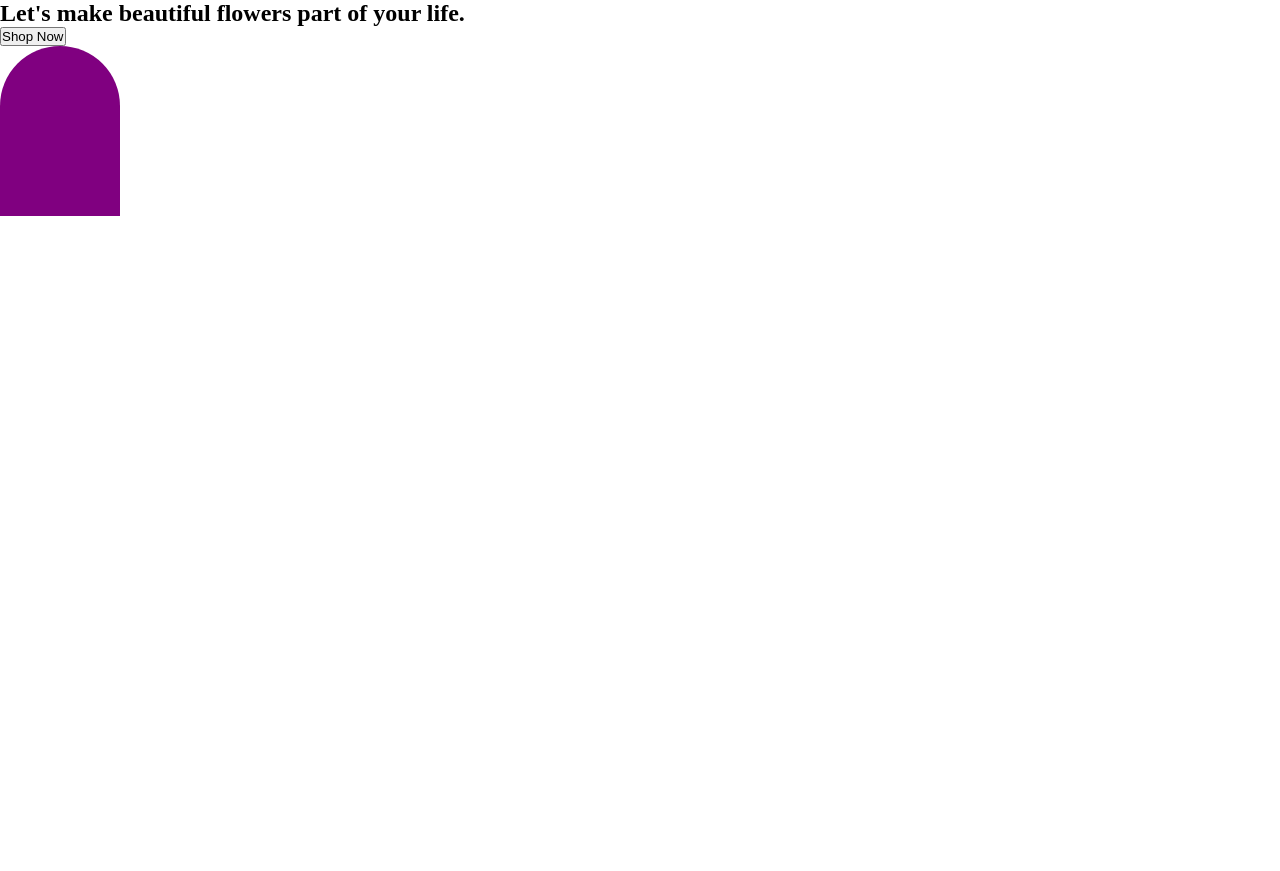
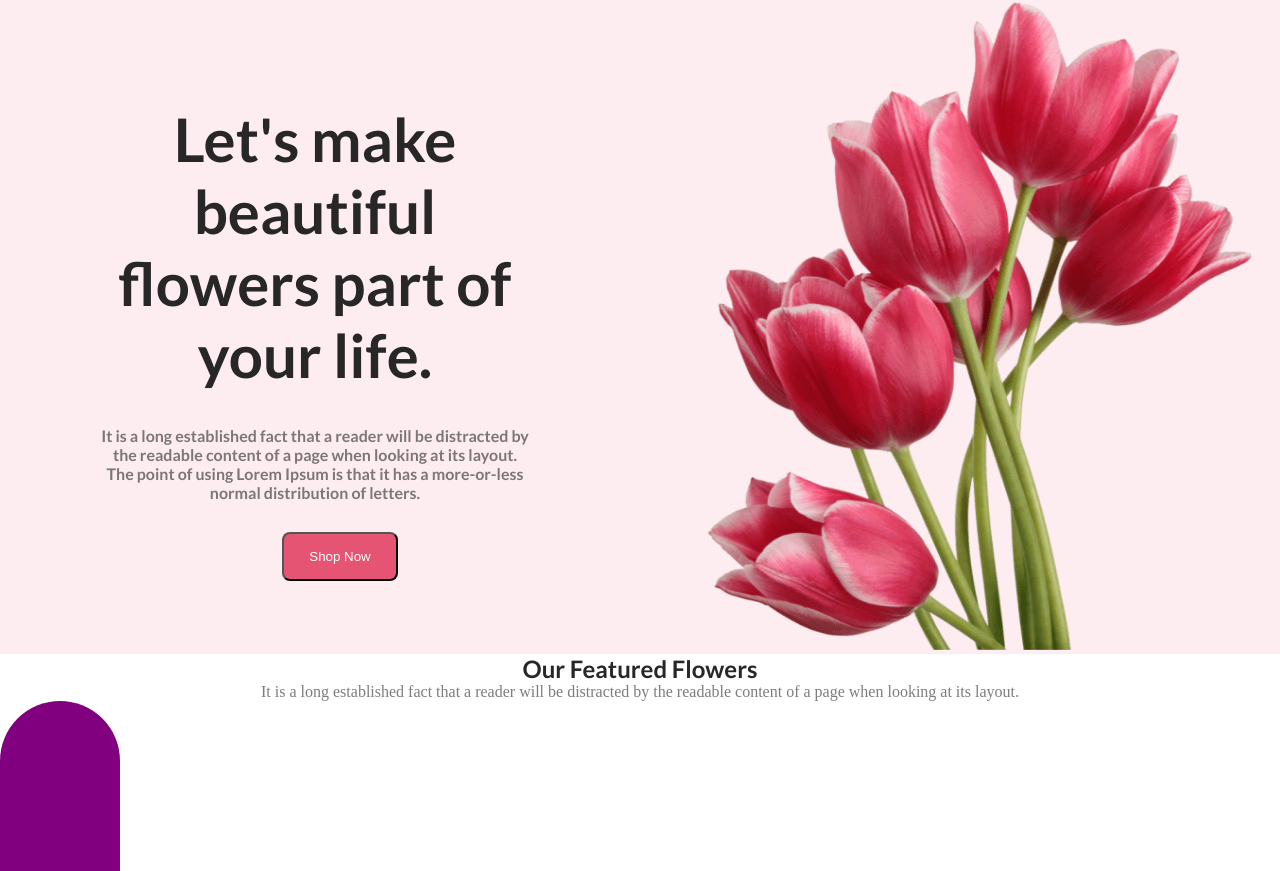
Before and after one commit to Tajvir007/flower-shop, a plain HTML site: page index.html in a window 1280 px wide. Before the commit the page ends 800 px from the top, so only its background shows below. Drawn offline with Linux system fonts and the light colour scheme.

Commit message:
Nav section added

```diff
--- a/index.html
+++ b/index.html
@@ -1,22 +1,29 @@
 <!DOCTYPE html>
 <html lang="en">
+
     <head>
         <meta charset="UTF-8">
         <meta name="viewport" content="width=device-width, initial-scale=1.0">
         <title>Flower Shop</title>
         <link rel="stylesheet" href="style.css">
+        <link rel="preconnect" href="https://fonts.googleapis.com">
+        <link rel="preconnect" href="https://fonts.gstatic.com" crossorigin>
+        <link href="https://fonts.googleapis.com/css2?family=Lato:wght@700&display=swap" rel="stylesheet">
     </head>
+
     <body>
         <header>
             <!-- Navigation section  -->
             <nav class="nav-container">
-            <div class="nav-content">
-                 <h1>Let's make beautiful flowers part of your life.</h1>
-                 <p></p>
-                 <button>Shop Now</button>
+                <div class="nav-content primary-color">
+                    <h1 class="nav-title">Let's make beautiful flowers part of your life.</h1>
+                    <p class="nav-description">
+                        It is a long established fact that a reader will be distracted by the readable content of a page when looking at its layout. The point of using Lorem Ipsum is that it has a more-or-less normal distribution of letters.
+                    </p>
+                    <button class="btn-primary nav-btn">Shop Now</button>
                 </div>
-            <div class="profile-picture">
-
+                <div>
+                    <img class="profile-picture" src="/Flower Asset/pngwing 10.png" alt="">
                 </div>
             </nav>
         </header>
@@ -24,9 +31,10 @@
             <!-- Featured section  -->
             <div class="feature-container">
 
-            <h2 class="feature-heading"></h2>
-            <p class="feature-description"></p>
+                <h2 class="feature-heading primary-color">Our Featured Flowers</h2>
+                <p class="feature-description">It is a long established fact that a reader will be distracted by the readable content of a page when looking at its layout.</p>
 
+               <div class="feature-image-container">
                 <div class="first-image">
 
                 </div>
@@ -38,7 +46,7 @@
                 <div class="third-image">
 
                 </div>
-            <p></p>
+               </div>
 
             </div>
         </main>
@@ -46,4 +54,5 @@
 
         </footer>
     </body>
+
 </html>
--- a/style.css
+++ b/style.css
@@ -1,11 +1,61 @@
-*{
+* {
     margin: 0;
     padding: 0;
 }
 
+/* Nav section */
+
+.nav-container {
+    background: rgba(229, 84, 115, 0.10);
+    display: flex;
+    align-items: center;
+    justify-content: space-around;
+}
+
+.primary-color {
+    color: #272727;
+    font-family: 'Lato', sans-serif;
+    text-align: center;
+}
+
+.nav-title {
+    color: #272727;
+    font-size: 60px;
+    font-weight: 500px;
+    padding: 30px 150px 5px 100px;
+}
+
+.nav-description {
+    color: rgba(39, 39, 39, 0.60);
+    padding: 30px 150px 20px 100px;
+    padding-bottom: 30px;
+}
+
+.nav-btn {
+    padding: 15px 25px;
+    border-radius: 8px;
+}
+
+.btn-primary {
+    background-color: #E55473;
+    color: white;
+}
+
+.profile-picture {
+    width: 600px;
+    height: 650px;
+}
+
 /* Feature section */
 
-.first-image{
+.feature-heading {}
+
+.feature-description {
+    color: rgba(39, 39, 39, 0.60);
+    text-align: center;
+}
+
+.first-image {
     height: 170px;
     width: 120px;
     background-color: purple;
```
Also changed, not shown: 1 other file. Lines whose indentation alone changed are shown as unchanged.
